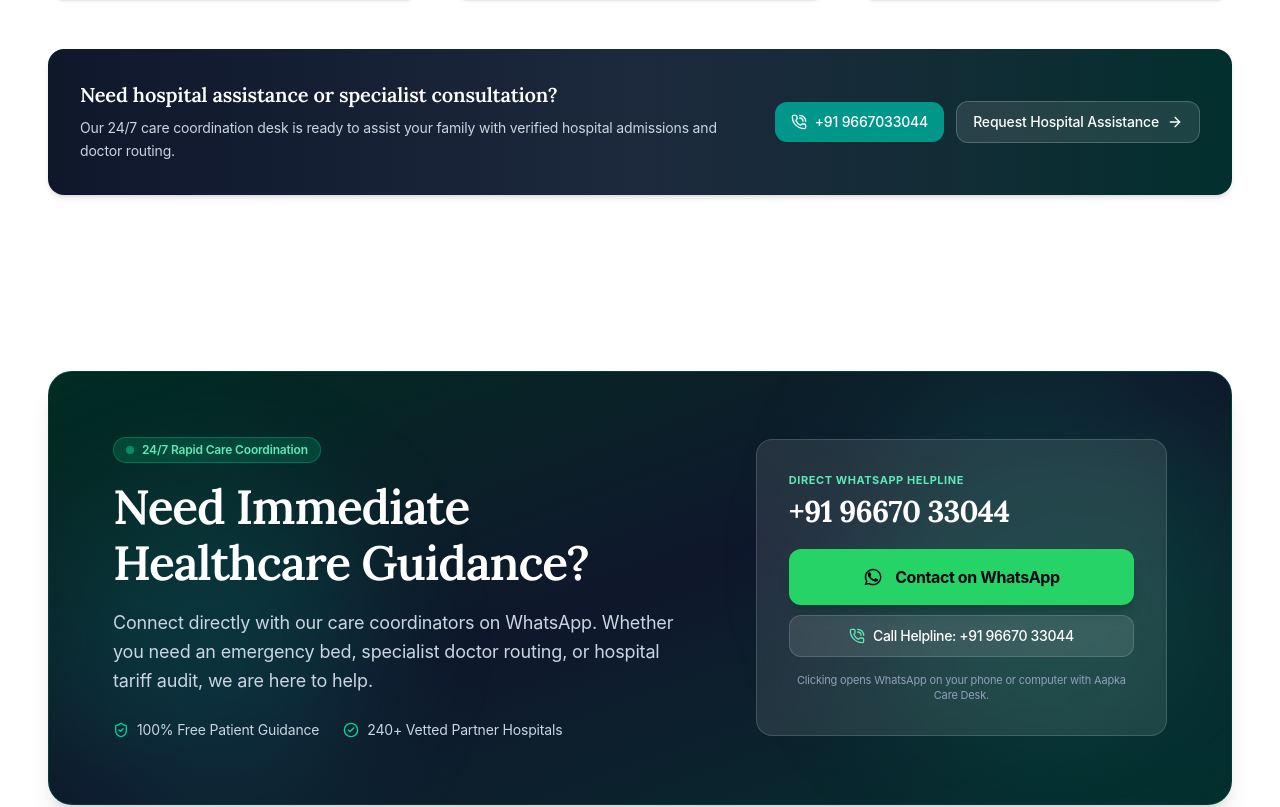
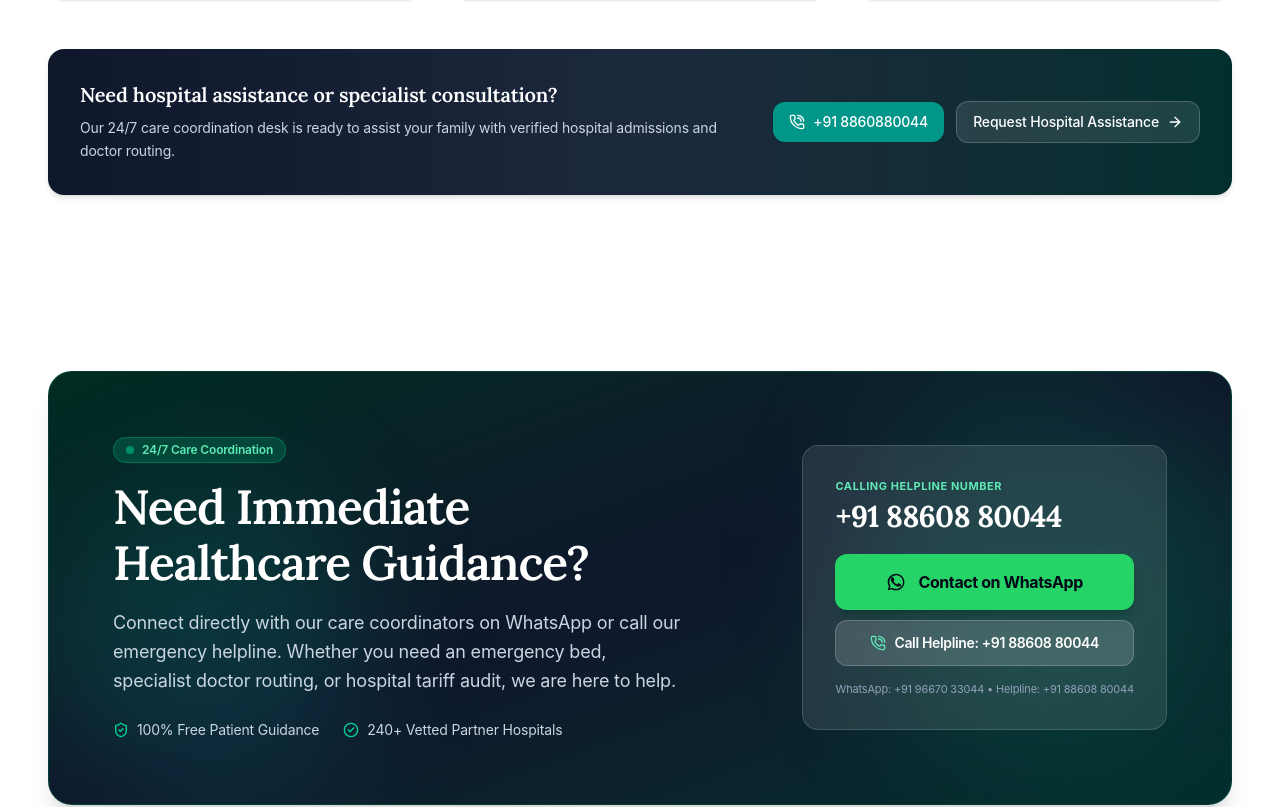
Before and after one commit to aapkatech/Aapka, a React (Vite) app: page / in a window 1280 px wide. Shown: the part 3170-3977 px from the top of the page. Built offline with nearby package versions, Linux system fonts and the light colour scheme; a web font is replaced by a local one.

Commit message:
feat(contact): set official calling helpline number to 8860880044 and whatsapp to 9667033044 across entire website

```diff
--- a/index.html
+++ b/index.html
@@ -80,7 +80,7 @@
           "contactPoint": [
             {
               "@type": "ContactPoint",
-              "telephone": "+91-9716332976",
+              "telephone": "+91-8860880044",
               "contactType": "customer service",
               "areaServed": "IN",
               "availableLanguage": ["English", "Hindi"]
@@ -173,7 +173,7 @@
         <div style="padding: 30px; font-family: sans-serif; max-width: 800px; margin: 0 auto;">
           <h1>Aapka — India's Healthcare Access Platform</h1>
           <p>Aapka connects rural and tribal communities to 240+ verified hospitals through 1,270+ Gram Mitras.</p>
-          <p>For urgent healthcare support or emergency pre-coordination, contact us at +91 9716332976 or +91 9667033044, email prabal@aapka.co.in / info@aapka.co.in.</p>
+          <p>For urgent healthcare support or emergency pre-coordination, contact us at +91 8860880044 or +91 9667033044, email prabal@aapka.co.in / info@aapka.co.in.</p>
         </div>
       </noscript>
     </div>
--- a/src/components/ContactSection.tsx
+++ b/src/components/ContactSection.tsx
@@ -117,8 +117,8 @@ export const ContactSection: React.FC = () => {
                   </div>
                   <div className="space-y-0.5">
                     <p className="text-[11px] font-semibold text-slate-500 uppercase tracking-wide">Helpline Numbers</p>
-                    <a href="tel:+919716332976" className="block text-sm font-semibold text-slate-900 hover:text-teal-700 transition-colors">
-                      +91 9716332976
+                    <a href="tel:+918860880044" className="block text-sm font-semibold text-slate-900 hover:text-teal-700 transition-colors">
+                      +91 8860880044
                     </a>
                     <a href="tel:+919667033044" className="block text-xs text-slate-600 hover:text-teal-700 transition-colors">
                       +91 9667033044
@@ -317,7 +317,7 @@ export const ContactSection: React.FC = () => {
                     <p className="text-xs font-semibold text-slate-700 uppercase tracking-wide">Fast-Track Options:</p>
                     <div className="flex flex-col sm:flex-row gap-2">
                       <a
-                        href={`https://wa.me/919716332976?text=${encodedWhatsApp}`}
+                        href={`https://wa.me/919667033044?text=${encodedWhatsApp}`}
                         target="_blank"
                         rel="noopener noreferrer"
                         className="flex-1 py-2.5 px-4 rounded-xl bg-emerald-600 hover:bg-emerald-700 text-white font-medium text-xs flex items-center justify-center gap-2 transition-colors"
@@ -326,11 +326,11 @@ export const ContactSection: React.FC = () => {
                         <span>Chat on WhatsApp</span>
                       </a>
                       <a
-                        href="tel:+919716332976"
+                        href="tel:+918860880044"
                         className="flex-1 py-2.5 px-4 rounded-xl bg-slate-950 hover:bg-slate-800 text-white font-medium text-xs flex items-center justify-center gap-2 transition-colors"
                       >
                         <Phone className="w-4 h-4" />
-                        <span>Call +91 9716332976</span>
+                        <span>Call +91 8860880044</span>
                       </a>
                     </div>
                   </div>
--- a/src/components/Footer.tsx
+++ b/src/components/Footer.tsx
@@ -17,7 +17,7 @@ export const Footer: React.FC<FooterProps> = ({ t, onOpenPrivacy }) => {
   const tagline = t?.tagline || "Aapka offers a transformative solution to rural India's healthcare and hygiene challenges through an intuitive app and dedicated local representatives. Our platform seamlessly connects villagers with healthcare professionals, essential products, enhancing convenience, affordability, and quality.";
   const company = t?.company || "SP Rural India Services Private Limited";
   const location = t?.location || "201 Convention Centre, JNU New Delhi, 110067";
-  const phone = t?.phone || "+91 9667033044";
+  const phone = t?.phone || "+91 8860880044";
   const email = t?.email || "Info@Aapka.co.in";
   const carePathwaysTitle = t?.carePathwaysTitle || "Care Pathways";
   const platformReachTitle = t?.platformReachTitle || "Platform & Reach";
@@ -126,11 +126,11 @@ export const Footer: React.FC<FooterProps> = ({ t, onOpenPrivacy }) => {
               <li className="flex items-center gap-2">
                 <Phone className="w-3.5 h-3.5 text-zinc-400 shrink-0" />
                 <div className="flex flex-col text-xs">
-                  <a href="tel:+919716332976" className="hover:text-zinc-950 font-medium text-zinc-700">
-                    +91 9716332976
+                  <a href="tel:+918860880044" className="hover:text-zinc-950 font-medium text-zinc-700">
+                    Helpline: +91 8860880044
                   </a>
-                  <a href="tel:+919667033044" className="hover:text-zinc-950 text-zinc-500">
-                    +91 9667033044
+                  <a href="https://wa.me/919667033044" target="_blank" rel="noopener noreferrer" className="hover:text-emerald-700 text-zinc-500">
+                    WhatsApp: +91 9667033044
                   </a>
                 </div>
               </li>
--- a/src/components/Navbar.tsx
+++ b/src/components/Navbar.tsx
@@ -167,7 +167,7 @@ export const Navbar: React.FC<NavbarProps> = ({ lang, setLang, t }) => {
           <div className="pt-4 border-t border-zinc-100 flex flex-col gap-2.5">
             <div className="flex justify-between items-center text-xs text-slate-500 pt-1">
               <span>{t?.directSupport || "Direct Support"}</span>
-              <a href="tel:+919667033044" className="font-semibold text-slate-900">+91 9667033044</a>
+              <a href="tel:+918860880044" className="font-semibold text-slate-900">+91 8860880044</a>
             </div>
           </div>
         </div>
--- a/src/components/PincodeChecker.tsx
+++ b/src/components/PincodeChecker.tsx
@@ -124,11 +124,11 @@ export const PincodeChecker: React.FC<PincodeCheckerProps> = ({ lang, onOpenBook
                 {lang === 'hi' ? 'तुरंत सहायता या बेड आरक्षण के लिए कॉल करें:' : 'Need urgent hospitalization or home test?'}
               </span>
               <a
-                href="tel:+919667033044"
+                href="tel:+918860880044"
                 className="inline-flex items-center gap-1.5 px-4 py-2 rounded-xl bg-emerald-500 hover:bg-emerald-600 text-white font-bold text-xs shadow-md transition-colors"
               >
                 <PhoneCall className="w-3.5 h-3.5" />
-                <span>Call +91 96670 33044</span>
+                <span>Call +91 8860880044</span>
               </a>
             </div>
           </div>
--- a/src/components/ServicesGrid.tsx
+++ b/src/components/ServicesGrid.tsx
@@ -180,10 +180,10 @@ export const ServicesGrid: React.FC<ServicesGridProps> = ({ lang, onOpenBooking
           </div>
 
           <a
-            href="tel:+919667033044"
+            href="tel:+918860880044"
             className="text-xs font-bold text-sky-700 bg-sky-50 px-4 py-2.5 rounded-xl border border-sky-200 hover:bg-sky-100 transition-colors whitespace-nowrap"
           >
-            {lang === 'hi' ? 'मुफ्त सलाह लें: +91 9667033044' : 'Get Free Guidance: +91 96670 33044'}
+            {lang === 'hi' ? 'मुफ्त सलाह लें: +91 8860880044' : 'Get Free Guidance: +91 88608 80044'}
           </a>
         </div>
 
--- a/src/components/WhatsAppContactSection.tsx
+++ b/src/components/WhatsAppContactSection.tsx
@@ -13,9 +13,11 @@ export const WhatsAppIcon = ({ className = "w-6 h-6" }: { className?: string })
 );
 
 export const WhatsAppContactSection: React.FC = () => {
-  const phoneNumber = "9667033044";
-  const formattedPhone = "+91 96670 33044";
-  const whatsappUrl = `https://wa.me/91${phoneNumber}?text=Hello%20Aapka%20Team%2C%20I%20would%20like%20to%20connect%20for%20healthcare%20guidance.`;
+  const whatsappNumber = "9667033044";
+  const formattedWhatsApp = "+91 96670 33044";
+  const callingHelpline = "8860880044";
+  const formattedHelpline = "+91 88608 80044";
+  const whatsappUrl = `https://wa.me/91${whatsappNumber}?text=Hello%20Aapka%20Team%2C%20I%20would%20like%20to%20connect%20for%20healthcare%20guidance.`;
 
   return (
     <section className="py-16 sm:py-20 bg-white">
@@ -32,7 +34,7 @@ export const WhatsAppContactSection: React.FC = () => {
             <div className="lg:col-span-7 space-y-4">
               <div className="inline-flex items-center gap-2 px-3 py-1 rounded-full bg-emerald-500/20 border border-emerald-400/30 text-emerald-300 text-xs font-semibold">
                 <span className="w-2 h-2 rounded-full bg-emerald-400 animate-pulse" />
-                <span>24/7 Rapid Care Coordination</span>
+                <span>24/7 Care Coordination</span>
               </div>
 
               <h2 className="font-serif text-3xl sm:text-4xl md:text-5xl font-semibold tracking-tight text-white leading-[1.18]">
@@ -40,7 +42,7 @@ export const WhatsAppContactSection: React.FC = () => {
               </h2>
 
               <p className="text-base sm:text-lg text-slate-300 font-normal leading-relaxed max-w-xl">
-                Connect directly with our care coordinators on WhatsApp. Whether you need an emergency bed, specialist doctor routing, or hospital tariff audit, we are here to help.
+                Connect directly with our care coordinators on WhatsApp or call our emergency helpline. Whether you need an emergency bed, specialist doctor routing, or hospital tariff audit, we are here to help.
               </p>
 
               {/* Trust Badges */}
@@ -61,10 +63,10 @@ export const WhatsAppContactSection: React.FC = () => {
               <div className="w-full sm:w-auto p-6 sm:p-8 rounded-2xl bg-white/10 backdrop-blur-md border border-white/15 text-center sm:text-left space-y-4 w-full">
                 <div className="space-y-1">
                   <span className="text-[11px] font-bold uppercase tracking-wider text-emerald-300 block">
-                    Direct WhatsApp Helpline
+                    Calling Helpline Number
                   </span>
                   <div className="text-2xl sm:text-3xl font-bold font-serif text-white tracking-tight">
-                    {formattedPhone}
+                    {formattedHelpline}
                   </div>
                 </div>
 
@@ -80,18 +82,18 @@ export const WhatsAppContactSection: React.FC = () => {
                     <span>Contact on WhatsApp</span>
                   </a>
 
-                  {/* Secondary Call Direct */}
+                  {/* Secondary Call Direct to Helpline */}
                   <a
-                    href={`tel:+91${phoneNumber}`}
-                    className="inline-flex items-center justify-center gap-2 px-6 py-2.5 rounded-xl bg-white/10 hover:bg-white/20 text-white font-medium text-xs sm:text-sm tracking-tight border border-white/15 transition-colors"
+                    href={`tel:+91${callingHelpline}`}
+                    className="inline-flex items-center justify-center gap-2 px-6 py-3 rounded-xl bg-white/15 hover:bg-white/25 text-white font-semibold text-xs sm:text-sm tracking-tight border border-white/20 transition-colors"
                   >
                     <PhoneCall className="w-4 h-4 text-emerald-300" />
-                    <span>Call Helpline: {formattedPhone}</span>
+                    <span>Call Helpline: {formattedHelpline}</span>
                   </a>
                 </div>
 
                 <p className="text-[11px] text-slate-400 text-center leading-snug">
-                  Clicking opens WhatsApp on your phone or computer with Aapka Care Desk.
+                  WhatsApp: {formattedWhatsApp} • Helpline: {formattedHelpline}
                 </p>
               </div>
             </div>
--- a/src/components/WhyAapka.tsx
+++ b/src/components/WhyAapka.tsx
@@ -113,11 +113,11 @@ export const WhyAapka: React.FC<WhyAapkaProps> = ({ lang = 'en', onOpenBooking }
 
           <div className="flex flex-wrap items-center gap-3 shrink-0">
             <a
-              href="tel:+919667033044"
+              href="tel:+918860880044"
               className="inline-flex items-center gap-2 px-4 py-2.5 rounded-xl bg-teal-600 hover:bg-teal-500 text-white font-medium text-xs sm:text-sm transition-colors shadow-xs"
             >
               <PhoneCall className="w-4 h-4" />
-              <span>+91 9667033044</span>
+              <span>+91 8860880044</span>
             </a>
             {onOpenBooking && (
               <button
--- a/src/pages/ContactPage.tsx
+++ b/src/pages/ContactPage.tsx
@@ -62,14 +62,14 @@ export const ContactPage: React.FC = () => {
 
           <div className="flex flex-wrap items-center gap-3">
             <a
-              href="tel:+919716332976"
+              href="tel:+918860880044"
               className="px-5 py-2.5 rounded-xl bg-teal-700 hover:bg-teal-800 text-white font-medium text-xs sm:text-sm tracking-tight transition-colors flex items-center gap-2 shadow-xs"
             >
               <PhoneCall className="w-4 h-4" />
-              <span>Call +91 9716332976</span>
+              <span>Call +91 8860880044</span>
             </a>
             <a
-              href="https://wa.me/919716332976"
+              href="https://wa.me/919667033044"
               target="_blank"
               rel="noopener noreferrer"
               className="px-5 py-2.5 rounded-xl bg-slate-50 hover:bg-slate-100 text-slate-800 font-medium text-xs sm:text-sm tracking-tight transition-colors flex items-center gap-2 border border-slate-200"
--- a/src/pages/ServicesPage.tsx
+++ b/src/pages/ServicesPage.tsx
@@ -180,11 +180,11 @@ export const ServicesPage: React.FC<ServicesPageProps> = ({ onSelectService, t }
               Contact Care Desk
             </Link>
             <a
-              href="tel:+919716332976"
+              href="tel:+918860880044"
               className="px-5 py-2.5 rounded-xl bg-teal-50 text-teal-800 font-medium text-xs sm:text-sm hover:bg-teal-100 transition-colors flex items-center gap-2 border border-teal-200/80"
             >
               <PhoneCall className="w-3.5 h-3.5 text-teal-700" />
-              <span>Call +91 9716332976</span>
+              <span>Call +91 8860880044</span>
             </a>
           </div>
         </div>
--- a/src/services/leadService.ts
+++ b/src/services/leadService.ts
@@ -21,7 +21,8 @@ export interface LeadSubmissionResult {
 }
 
 export const AAPKA_LOGISTICS_EMAIL = "logistics.aapka@gmail.com";
-export const AAPKA_HELPLINE_PHONE = "+91 9667033044";
+export const AAPKA_HELPLINE_PHONE = "+91 8860880044";
+export const AAPKA_WHATSAPP_PHONE = "+91 9667033044";
 export const WEB3FORMS_ACCESS_KEY = "6721ff9b-dd8f-415c-aa20-a4650555cf87";
 
 /**
```
